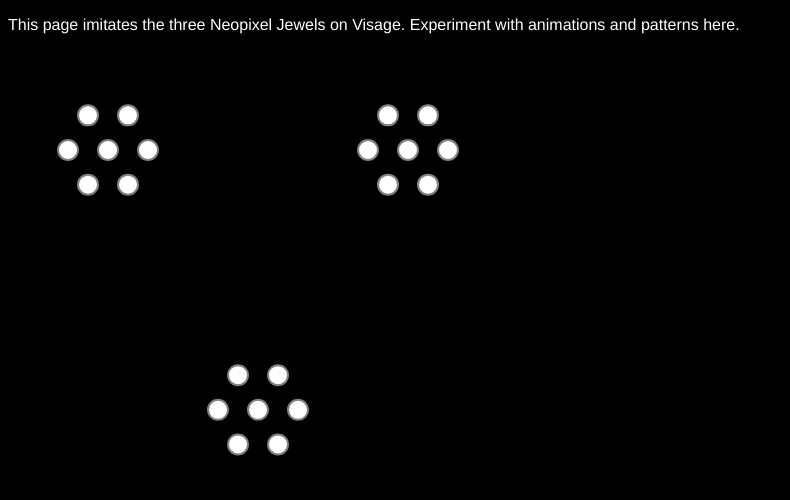
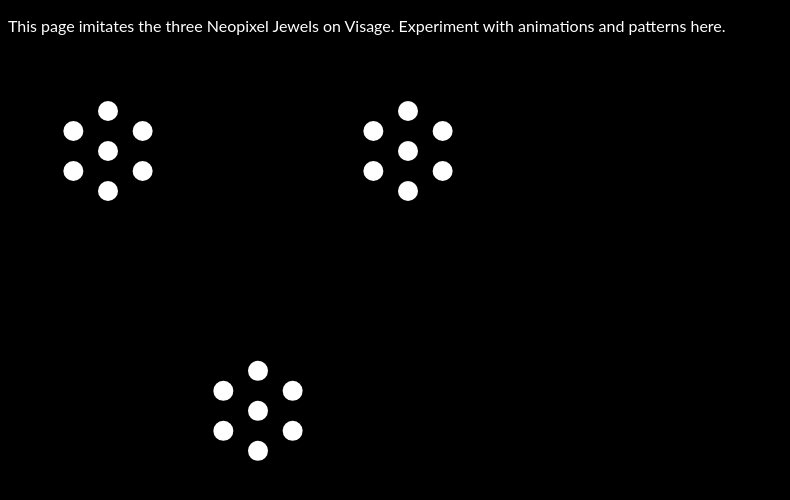
Before and after one commit to dotcli/Visage, a plain HTML site: page mockup/index.html in a window 1280 px wide. Shown: the whole page, without its empty margins (0-790 px from the left). Drawn offline with Linux system fonts and the light colour scheme.

Commit message:
adjust pixel order by rotating jewel; remove stroke

```diff
--- a/mockup/index.html
+++ b/mockup/index.html
@@ -10,7 +10,7 @@
     body {
       background: black;
       color: white;
-      font-family: 'Franklin Gothic Medium', 'Arial Narrow', Arial, sans-serif;
+      font-family: 'Lato', 'Franklin Gothic Medium', 'Arial Narrow', Arial, sans-serif;
     }
   </style>
 </head>
@@ -21,29 +21,29 @@
   </p>
 
   <svg width="800" height="800">
-    <circle cx="0" cy="0" r="10" fill="white" stroke="grey" stroke-width="2"></circle>
-    <circle cx="0" cy="0" r="10" fill="white" stroke="grey" stroke-width="2"></circle>
-    <circle cx="0" cy="0" r="10" fill="white" stroke="grey" stroke-width="2"></circle>
-    <circle cx="0" cy="0" r="10" fill="white" stroke="grey" stroke-width="2"></circle>
-    <circle cx="0" cy="0" r="10" fill="white" stroke="grey" stroke-width="2"></circle>
-    <circle cx="0" cy="0" r="10" fill="white" stroke="grey" stroke-width="2"></circle>
-    <circle cx="0" cy="0" r="10" fill="white" stroke="grey" stroke-width="2"></circle>
+    <circle cx="0" cy="0" r="10" fill="white" stroke="grey" stroke-width="0"></circle>
+    <circle cx="0" cy="0" r="10" fill="white" stroke="grey" stroke-width="0"></circle>
+    <circle cx="0" cy="0" r="10" fill="white" stroke="grey" stroke-width="0"></circle>
+    <circle cx="0" cy="0" r="10" fill="white" stroke="grey" stroke-width="0"></circle>
+    <circle cx="0" cy="0" r="10" fill="white" stroke="grey" stroke-width="0"></circle>
+    <circle cx="0" cy="0" r="10" fill="white" stroke="grey" stroke-width="0"></circle>
+    <circle cx="0" cy="0" r="10" fill="white" stroke="grey" stroke-width="0"></circle>
 
-    <circle cx="0" cy="0" r="10" fill="white" stroke="grey" stroke-width="2"></circle>
-    <circle cx="0" cy="0" r="10" fill="white" stroke="grey" stroke-width="2"></circle>
-    <circle cx="0" cy="0" r="10" fill="white" stroke="grey" stroke-width="2"></circle>
-    <circle cx="0" cy="0" r="10" fill="white" stroke="grey" stroke-width="2"></circle>
-    <circle cx="0" cy="0" r="10" fill="white" stroke="grey" stroke-width="2"></circle>
-    <circle cx="0" cy="0" r="10" fill="white" stroke="grey" stroke-width="2"></circle>
-    <circle cx="0" cy="0" r="10" fill="white" stroke="grey" stroke-width="2"></circle>
+    <circle cx="0" cy="0" r="10" fill="white" stroke="grey" stroke-width="0"></circle>
+    <circle cx="0" cy="0" r="10" fill="white" stroke="grey" stroke-width="0"></circle>
+    <circle cx="0" cy="0" r="10" fill="white" stroke="grey" stroke-width="0"></circle>
+    <circle cx="0" cy="0" r="10" fill="white" stroke="grey" stroke-width="0"></circle>
+    <circle cx="0" cy="0" r="10" fill="white" stroke="grey" stroke-width="0"></circle>
+    <circle cx="0" cy="0" r="10" fill="white" stroke="grey" stroke-width="0"></circle>
+    <circle cx="0" cy="0" r="10" fill="white" stroke="grey" stroke-width="0"></circle>
 
-    <circle cx="0" cy="0" r="10" fill="white" stroke="grey" stroke-width="2"></circle>
-    <circle cx="0" cy="0" r="10" fill="white" stroke="grey" stroke-width="2"></circle>
-    <circle cx="0" cy="0" r="10" fill="white" stroke="grey" stroke-width="2"></circle>
-    <circle cx="0" cy="0" r="10" fill="white" stroke="grey" stroke-width="2"></circle>
-    <circle cx="0" cy="0" r="10" fill="white" stroke="grey" stroke-width="2"></circle>
-    <circle cx="0" cy="0" r="10" fill="white" stroke="grey" stroke-width="2"></circle>
-    <circle cx="0" cy="0" r="10" fill="white" stroke="grey" stroke-width="2"></circle>
+    <circle cx="0" cy="0" r="10" fill="white" stroke="grey" stroke-width="0"></circle>
+    <circle cx="0" cy="0" r="10" fill="white" stroke="grey" stroke-width="0"></circle>
+    <circle cx="0" cy="0" r="10" fill="white" stroke="grey" stroke-width="0"></circle>
+    <circle cx="0" cy="0" r="10" fill="white" stroke="grey" stroke-width="0"></circle>
+    <circle cx="0" cy="0" r="10" fill="white" stroke="grey" stroke-width="0"></circle>
+    <circle cx="0" cy="0" r="10" fill="white" stroke="grey" stroke-width="0"></circle>
+    <circle cx="0" cy="0" r="10" fill="white" stroke="grey" stroke-width="0"></circle>
   </svg>
 
   <script src="main.js"></script>
--- a/mockup/main.js
+++ b/mockup/main.js
@@ -28,7 +28,7 @@ function arrangePixels(pixel, iJewel, iPixel) {
     pixel.setAttribute('cy', pixelCenters[iJewel][1])
     return;
   }
-  var angle = jewelAngle * (iPixel - 1)
+  var angle = jewelAngle * (iPixel - 1 + 0.5)
   var cx = pixelCenters[iJewel][0] + Math.cos(angle) * jewelRadius
   var cy = pixelCenters[iJewel][1] + Math.sin(angle) * jewelRadius
   pixel.setAttribute('cx', cx)
@@ -54,3 +54,7 @@ function clickSwitchFill(e) {
   if (fill === 'black') e.target.setAttribute('fill', 'white')
   else if (fill === 'white') e.target.setAttribute('fill', 'black')
 }
+
+function fill() {
+
+}
```
